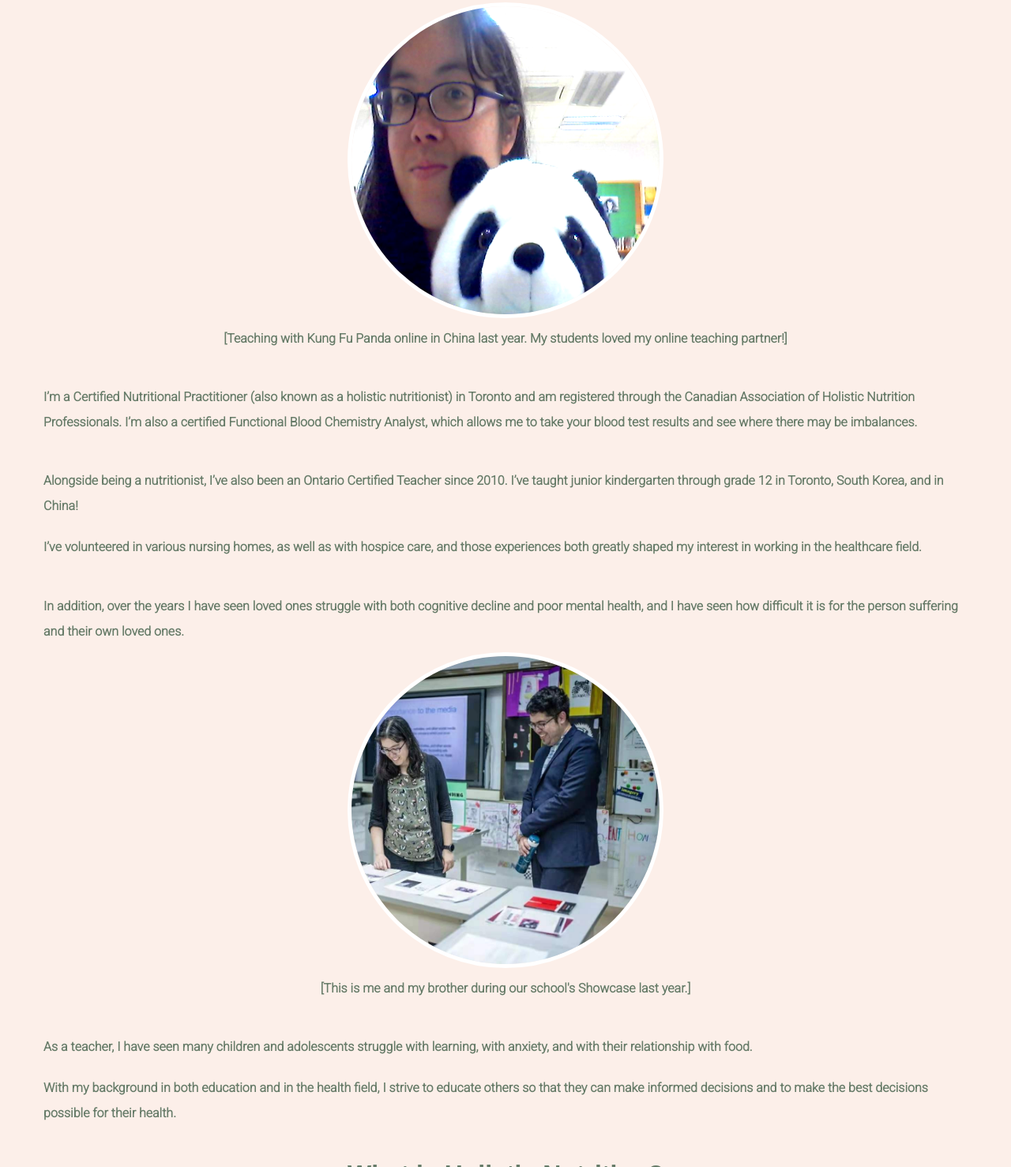
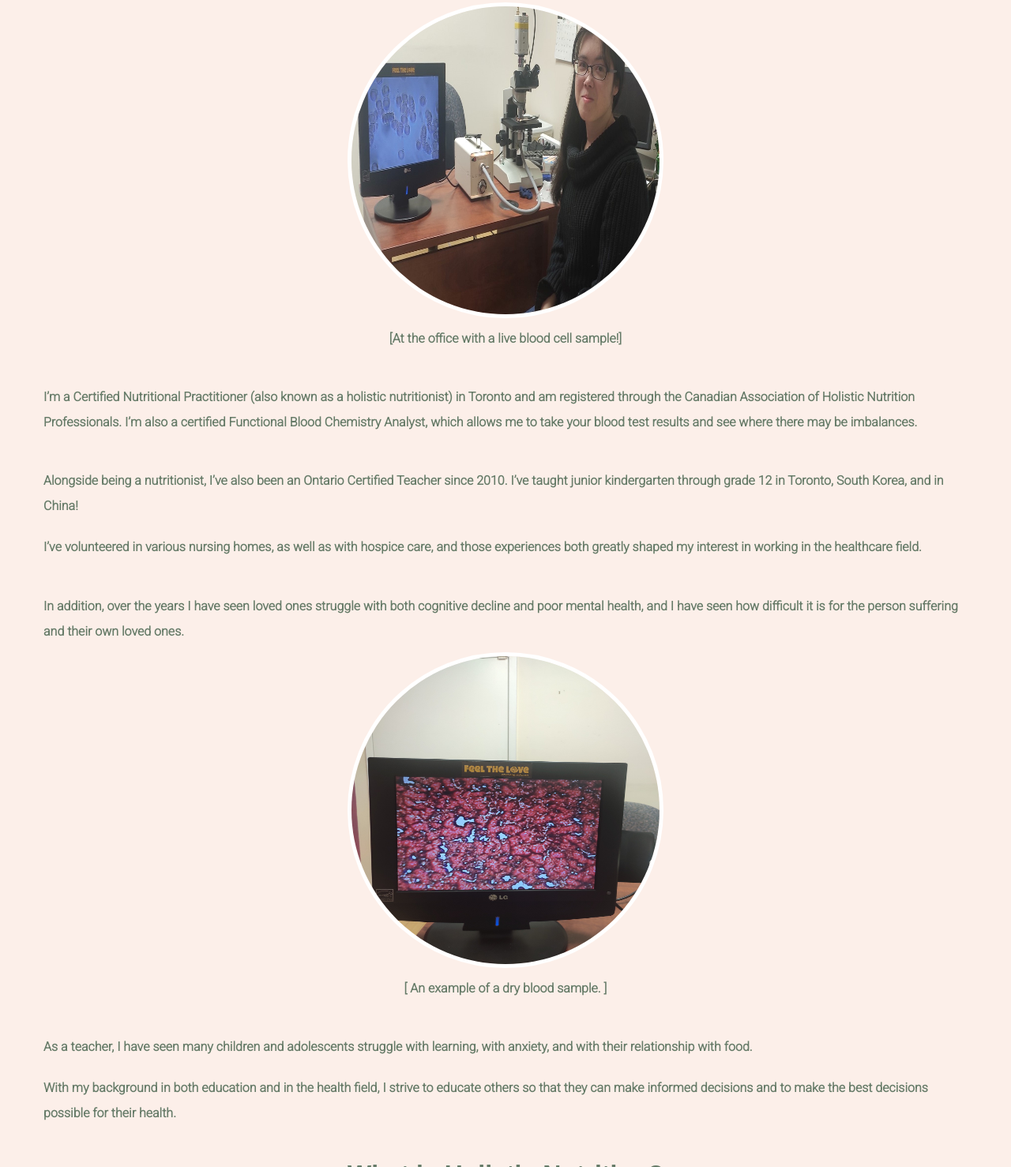
Before and after one commit to JuliaWilliams196/diana-grant-nutrition, a plain HTML site: page index.html in a window 1280 px wide. Shown: the part 350-1828 px from the top of the page at 79% size. Drawn offline with Linux system fonts and the light colour scheme.

Commit message:
new photos added

```diff
--- a/index.html
+++ b/index.html
@@ -41,11 +41,9 @@
                 <h1 id="about-me">About Me</h1>
                 <h2>Hi! I’m Diana.</h2>
                 <br>
-                <img class="profile-picture" src="img/diana-face.png" alt="diana-grant-nutrition" />
+                <img class="profile-picture" src="img/me2.jpg" alt="diana-grant-nutrition" />
                 <caption>
-                    <p class="caption">[Teaching with Kung Fu Panda online in China last year. My students loved my
-                        online teaching
-                        partner!]</p>
+                    <p class="caption">[At the office with a live blood cell sample!]</p>
                 </caption>
                 <br>
                 <p>I’m a Certified Nutritional Practitioner (also known as a holistic nutritionist) in
@@ -64,9 +62,9 @@
                 <p> In addition, over the years I have
                     seen loved ones struggle with both cognitive decline and poor mental health, and I have seen how
                     difficult it is for the person suffering and their own loved ones.</p>
-                <img class="profile-picture" src="./img/showcase.jpg" alt="diana-grant-nutrition">
+                <img class="profile-picture" src="./img/dry blood.jpg" alt="diana-grant-nutrition">
                 <caption>
-                    <p class="caption">[This is me and my brother during our school's Showcase last year.]</p>
+                    <p class="caption">[ An example of a dry blood sample. ]</p>
                 </caption>
                 <br>
                 <p> As a teacher, I have seen many
```
Also changed, not shown: img/diana-face.png (deleted), img/dry blood.jpg (added), img/me2.jpg (added), img/panda.jpg (deleted), img/showcase.jpg (deleted).
